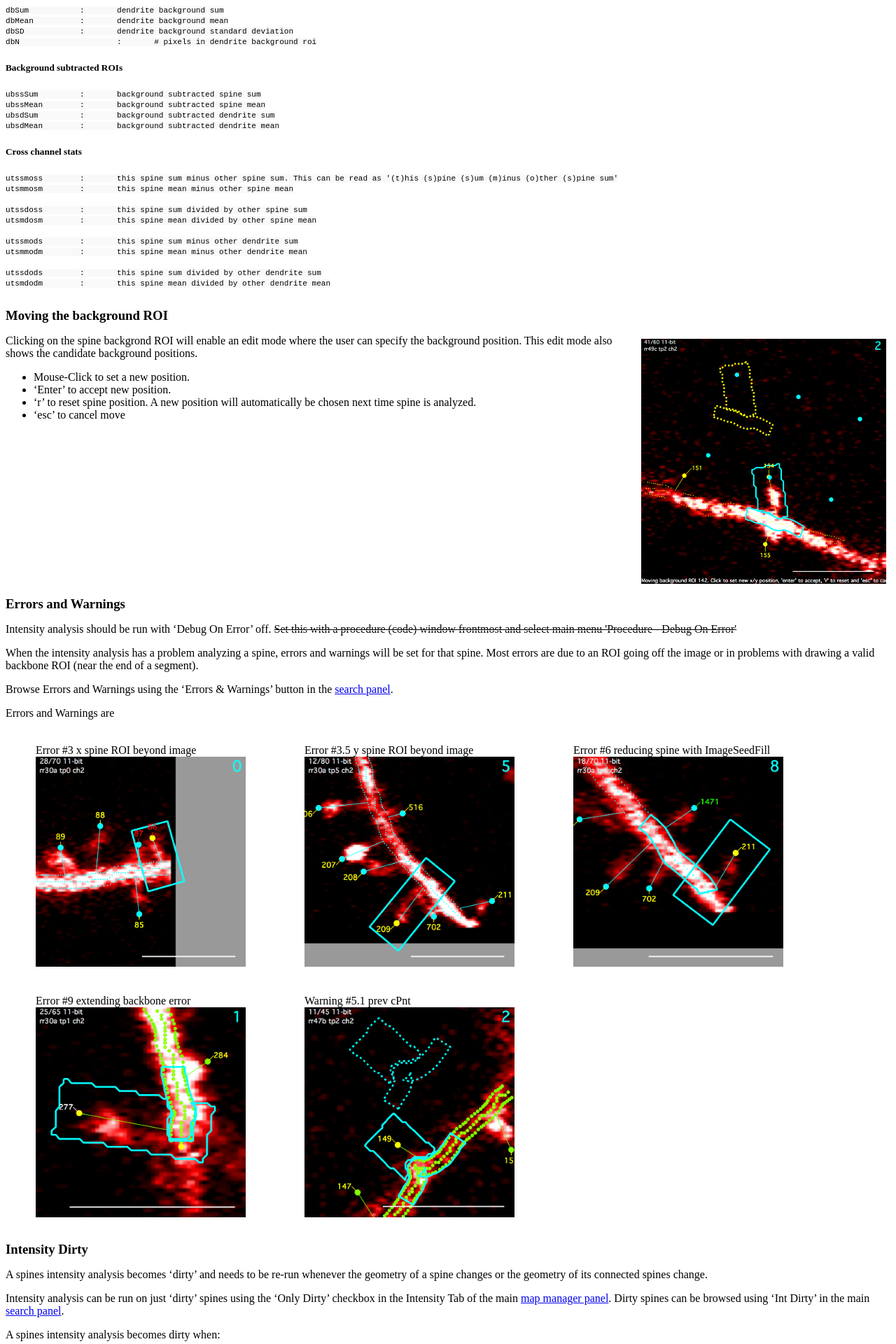
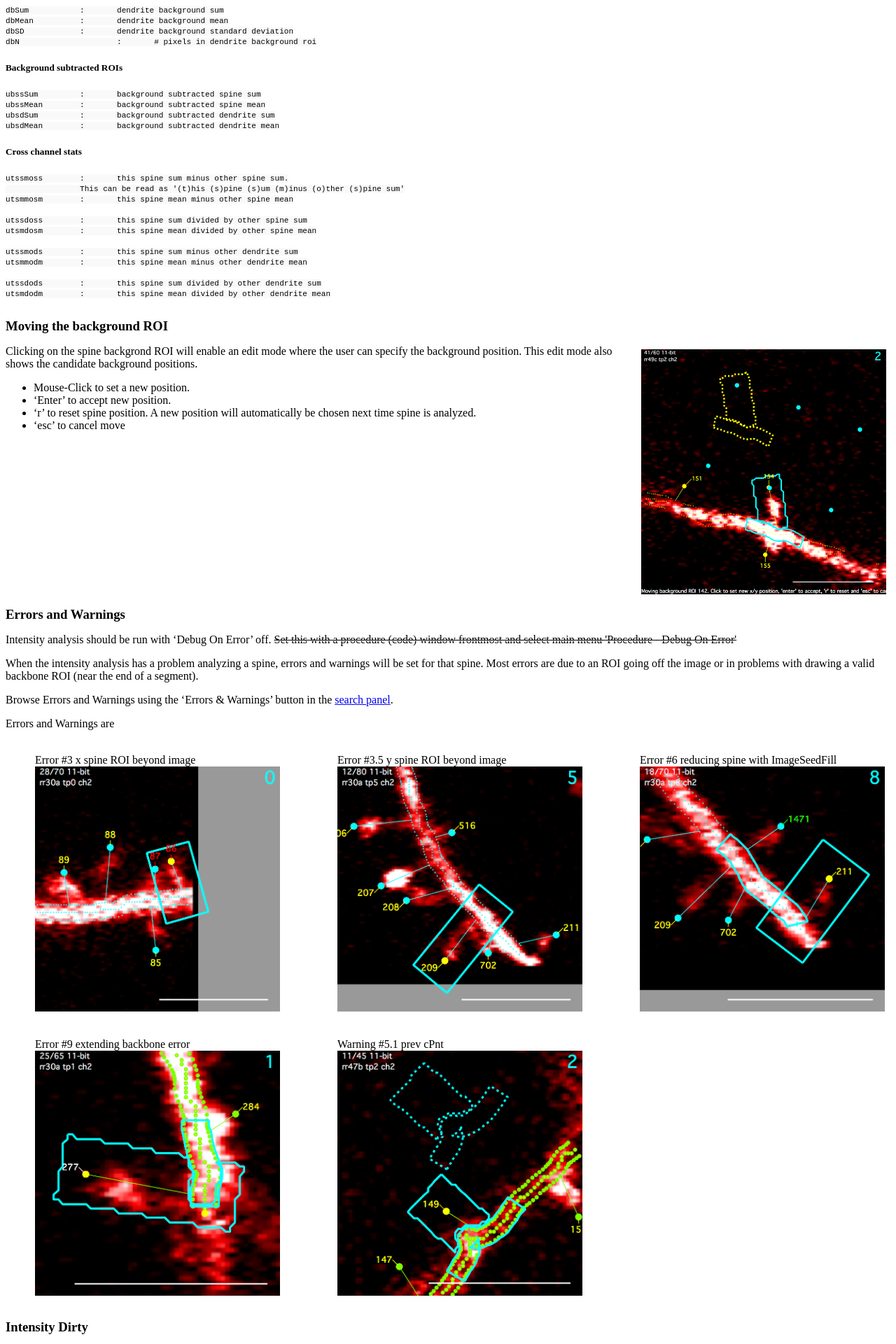
Before and after one commit to MarkWieczorek/mapmanager, a Jekyll site: the page built from _posts/2015-07-25-intensity.md, in a window 1280 px wide. Shown: the part 2361-4281 px from the top of the page at 70% size. Built offline with Jekyll 4.4.1, drawn with Linux system fonts in a browser that asks for light colours; Markdown is read by kramdown in place of the engine named in the settings; a style sheet for code colours, icons or effects is not loaded.

Commit message:
intensity analysis

````diff
--- a/_posts/2015-07-25-intensity.md
+++ b/_posts/2015-07-25-intensity.md
@@ -108,7 +108,8 @@ ubsdMean	:	background subtracted dendrite mean
 
 #####Cross channel stats
 ```
-utssmoss	:	this spine sum minus other spine sum. This can be read as '(t)his (s)pine (s)um (m)inus (o)ther (s)pine sum'
+utssmoss	:	this spine sum minus other spine sum.
+                This can be read as '(t)his (s)pine (s)um (m)inus (o)ther (s)pine sum'
 utsmmosm	:	this spine mean minus other spine mean
 
 utssdoss	:	this spine sum divided by other spine sum
@@ -146,26 +147,26 @@ Browse Errors and Warnings using the 'Errors & Warnings' button in the [search p
 
 Errors and Warnings are
 
-<TABLE>
+<TABLE cellpadding="0">
 <TR>
 <TD>
 <figure>
 <figcaption>Error #3 x spine ROI beyond image</figcaption>
-<IMG SRC="../images/mm3/intensity/3-spine-roi-error.png" WIDTH="300">
+<IMG SRC="../images/mm3/intensity/3-spine-roi-error.png" WIDTH="350">
 </figure>
 </TD>
 
 <TD>
 <figure>
 <figcaption>Error #3.5 y spine ROI beyond image</figcaption>
-<IMG SRC="../images/mm3/intensity/3_5-spine-roi-error.png" WIDTH="300">
+<IMG SRC="../images/mm3/intensity/3_5-spine-roi-error.png" WIDTH="350">
 </figure>
 </TD>
 
 <TD>
 <figure>
 <figcaption>Error #6 reducing spine with ImageSeedFill</figcaption>
-<IMG SRC="../images/mm3/intensity/6-reducing-spine-error.png" WIDTH="300">
+<IMG SRC="../images/mm3/intensity/6-reducing-spine-error.png" WIDTH="350">
 </figure>
 </TD>
 </TR>
@@ -174,14 +175,14 @@ Errors and Warnings are
 <TD>
 <figure>
 <figcaption>Error #9 extending backbone error</figcaption>
-<IMG SRC="../images/mm3/intensity/9-extending-backbone.png" WIDTH="300">
+<IMG SRC="../images/mm3/intensity/9-extending-backbone.png" WIDTH="350">
 </figure>
 </TD>
 
 <TD>
 <figure>
 <figcaption>Warning #5.1 prev cPnt</figcaption>
-<IMG SRC="../images/mm3/intensity/5_1_prev-cpnt.png" WIDTH="300">
+<IMG SRC="../images/mm3/intensity/5_1_prev-cpnt.png" WIDTH="350">
 </figure>
 </TD>
 </TR>
````
Also changed, not shown: 1 other file.
